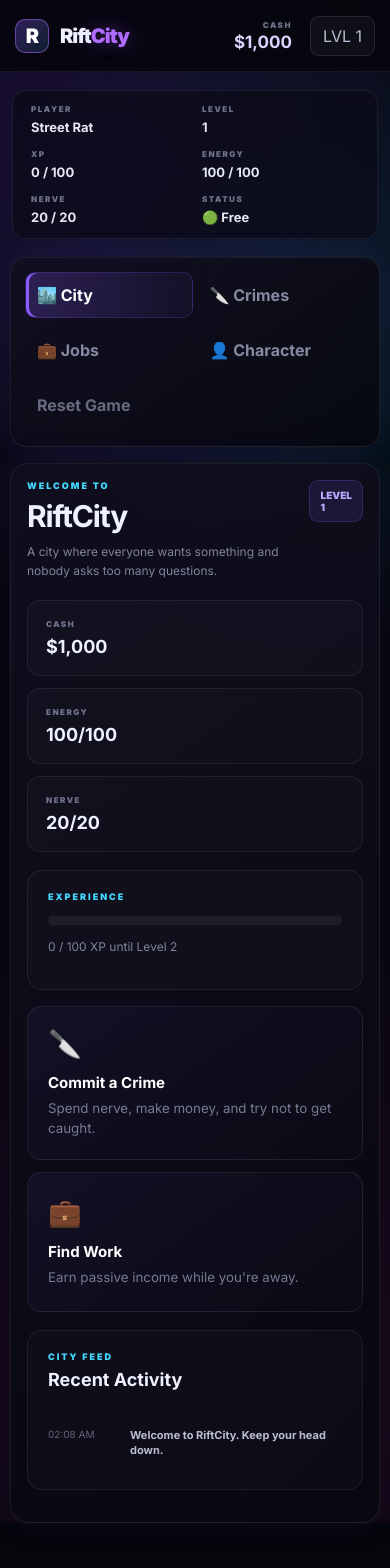
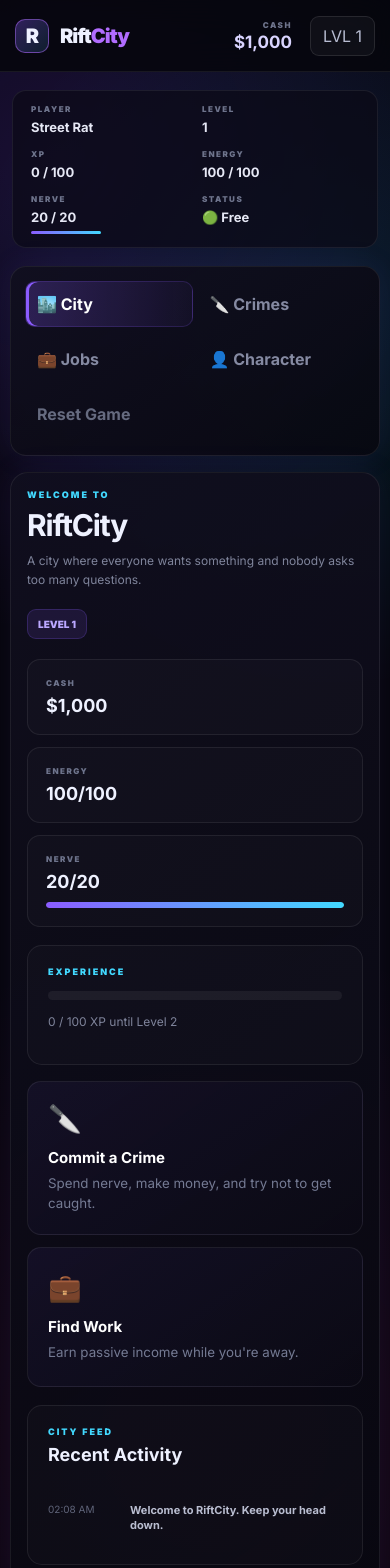
Before and after one commit to Arctic403/Ironvale, a React (Vite) app: page / in a window 390 px wide. Shown: the top 1568 px of the page. Built offline with nearby package versions, Linux system fonts and the light colour scheme.

Commit message:
Update styles.css

```diff
--- a/src/styles.css
+++ b/src/styles.css
@@ -8,7 +8,6 @@
 
   --bg: #05050b;
   --panel: rgba(14, 13, 27, .86);
-  --panel2: rgba(22, 19, 42, .92);
 
   --purple: #8b5cff;
   --purple2: #b16cff;
@@ -16,10 +15,8 @@
   --green: #54e6a8;
   --red: #ff5c70;
   --yellow: #ffc857;
-  --orange: #ff925c;
 
   --muted: #858aa6;
-  --line: rgba(157, 126, 255, .18);
 
   font-synthesis: none;
   text-rendering: optimizeLegibility;
@@ -127,20 +124,14 @@ button:focus-visible {
       rgba(139,92,255,.32),
       rgba(66,217,255,.12)
     );
-
-  color: #fff;
 }
 
 .logo span span {
   color: var(--purple2);
-
-  text-shadow:
-    0 0 20px rgba(177,108,255,.45);
 }
 
 .wallet {
   text-align: right;
-
   margin-left: auto;
 }
 
@@ -151,7 +142,8 @@ button:focus-visible {
 .crime-stats span,
 .job-rewards span,
 .record-grid span,
-.stat-card span {
+.stat-card span,
+.nerve-display span {
   display: block;
 
   color: #6e748c;
@@ -173,14 +165,6 @@ button:focus-visible {
   margin-top: 2px;
 }
 
-.small-button,
-.nav-button,
-.job-button,
-.crime-button,
-.quit-button {
-  cursor: pointer;
-}
-
 .small-button {
   border:
     1px solid rgba(255,255,255,.1);
@@ -193,6 +177,8 @@ button:focus-visible {
   padding: 9px 12px;
 
   border-radius: 9px;
+
+  cursor: pointer;
 }
 
 /* PLAYER BAR */
@@ -207,7 +193,7 @@ button:focus-visible {
   display: grid;
 
   grid-template-columns:
-    1.5fr repeat(4, 1fr);
+    1.3fr repeat(5, 1fr);
 
   gap: 14px;
 
@@ -228,6 +214,42 @@ button:focus-visible {
   color: #e6e8f5;
 
   font-size: 13px;
+}
+
+.regen-text {
+  display: block;
+
+  margin-top: 4px;
+
+  color: #667087;
+
+  font-size: 8px;
+}
+
+.mini-nerve-bar {
+  height: 3px;
+
+  overflow: hidden;
+
+  border-radius: 99px;
+
+  background:
+    rgba(255,255,255,.07);
+
+  margin-top: 6px;
+
+  width: 70px;
+}
+
+.mini-nerve-bar div {
+  height: 100%;
+
+  background:
+    linear-gradient(
+      90deg,
+      var(--purple),
+      var(--cyan)
+    );
 }
 
 /* LAYOUT */
@@ -313,6 +335,8 @@ button:focus-visible {
 
   font-weight: 700;
 
+  cursor: pointer;
+
   transition: .18s;
 }
 
@@ -346,8 +370,6 @@ button:focus-visible {
   color: #666b80;
 }
 
-/* CONTENT */
-
 .content-card {
   min-width: 0;
 
@@ -355,6 +377,8 @@ button:focus-visible {
 
   padding: 24px;
 }
+
+/* HEADINGS */
 
 .section-heading {
   display: flex;
@@ -412,6 +436,40 @@ button:focus-visible {
   font-weight: 900;
 }
 
+.nerve-display {
+  padding: 11px 14px;
+
+  border-radius: 10px;
+
+  background:
+    rgba(139,92,255,.08);
+
+  border:
+    1px solid rgba(139,92,255,.2);
+
+  min-width: 100px;
+}
+
+.nerve-display strong {
+  display: block;
+
+  margin-top: 4px;
+
+  color: #dcd7ff;
+
+  font-size: 17px;
+}
+
+.nerve-display small {
+  display: block;
+
+  color: #697089;
+
+  margin-top: 4px;
+
+  font-size: 8px;
+}
+
 /* DASHBOARD */
 
 .city-dashboard,
@@ -446,6 +504,34 @@ button:focus-visible {
   margin-top: 7px;
 
   font-size: 18px;
+}
+
+.nerve-bar {
+  height: 6px;
+
+  margin-top: 10px;
+
+  overflow: hidden;
+
+  border-radius: 99px;
+
+  background:
+    rgba(255,255,255,.06);
+}
+
+.nerve-bar div {
+  height: 100%;
+
+  background:
+    linear-gradient(
+      90deg,
+      var(--purple),
+      var(--cyan)
+    );
+
+  border-radius: inherit;
+
+  transition: width .3s ease;
 }
 
 /* PANELS */
@@ -699,6 +785,8 @@ button:focus-visible {
   letter-spacing: .7px;
 
   white-space: nowrap;
+
+  cursor: pointer;
 }
 
 .crime-button:disabled,
@@ -894,6 +982,8 @@ button:focus-visible {
   padding: 9px 12px;
 
   border-radius: 8px;
+
+  cursor: pointer;
 }
 
 /* CHARACTER */
@@ -1021,6 +1111,15 @@ button:focus-visible {
 /* MOBILE */
 
 @media (
+  max-width: 1000px
+) {
+  .player-bar {
+    grid-template-columns:
+      repeat(3, 1fr);
+  }
+}
+
+@media (
   max-width: 850px
 ) {
   .game-layout {
@@ -1047,11 +1146,6 @@ button:focus-visible {
     margin-top: 0;
   }
 
-  .player-bar {
-    grid-template-columns:
-      repeat(2, 1fr);
-  }
-
   .crime-stats {
     grid-template-columns:
       repeat(3, 1fr);
@@ -1074,6 +1168,9 @@ button:focus-visible {
   .player-bar {
     margin-left: 12px;
     margin-right: 12px;
+
+    grid-template-columns:
+      repeat(2, 1fr);
   }
 
   .game-layout {
@@ -1112,4 +1209,8 @@ button:focus-visible {
     grid-template-columns:
       repeat(2, 1fr);
   }
+
+  .section-heading {
+    flex-direction: column;
+  }
 }
```
